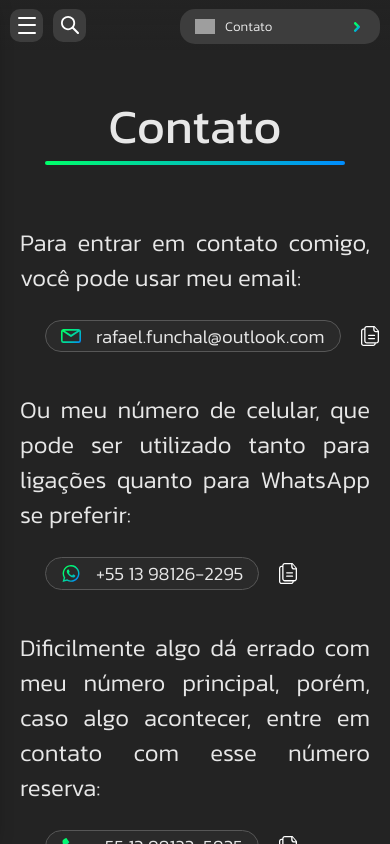
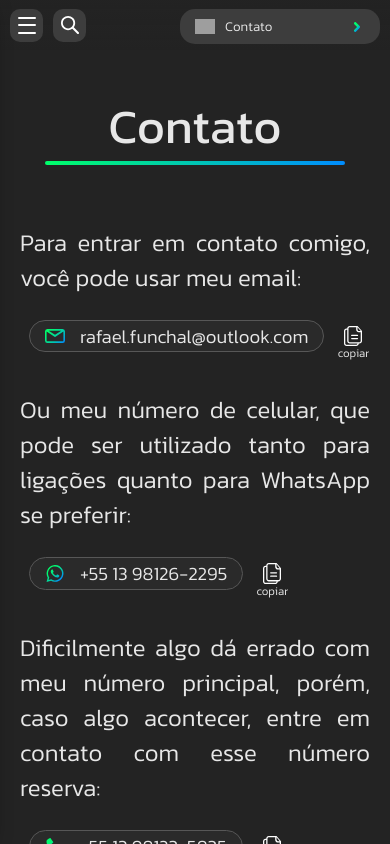
Before and after one commit to funchaal/portifolio, a React (Create React App) app: page /contato in a window 390 px wide. Built offline with nearby package versions, Linux system fonts and the light colour scheme; grey boxes are pictures that could not be loaded.

Commit message:
small changes

```diff
--- a/src/App.css
+++ b/src/App.css
@@ -1490,7 +1490,6 @@ p.default > span {
   content: 'copiar';
   position: absolute;
   top: 100%;
-  margin-top: 1px;
   white-space: nowrap;
   font-size: 0.8em;
   border-radius: 5px;
@@ -2170,8 +2169,14 @@ p.default > span {
 }
 
 @media (max-width: 499px) {
+  .contact-box {
+    margin: 0 0 15px 1vw;
+  }
   .contact-box a:hover, .contact-box.location:hover {
     filter: none;
+  }
+  .contact-box > .clipboard-box:not(.on):not(.off)::after {
+    transform: none;
   }
   button:hover {
     filter: none;
```
